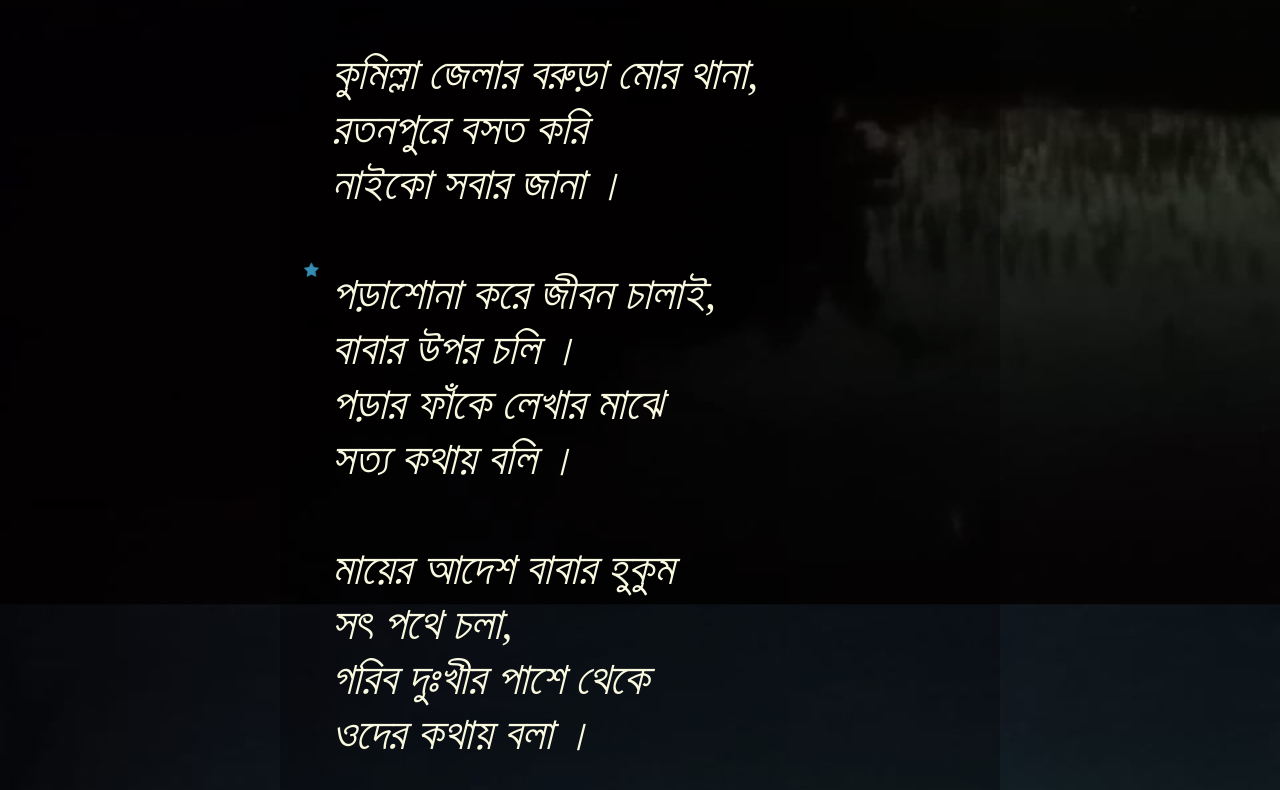
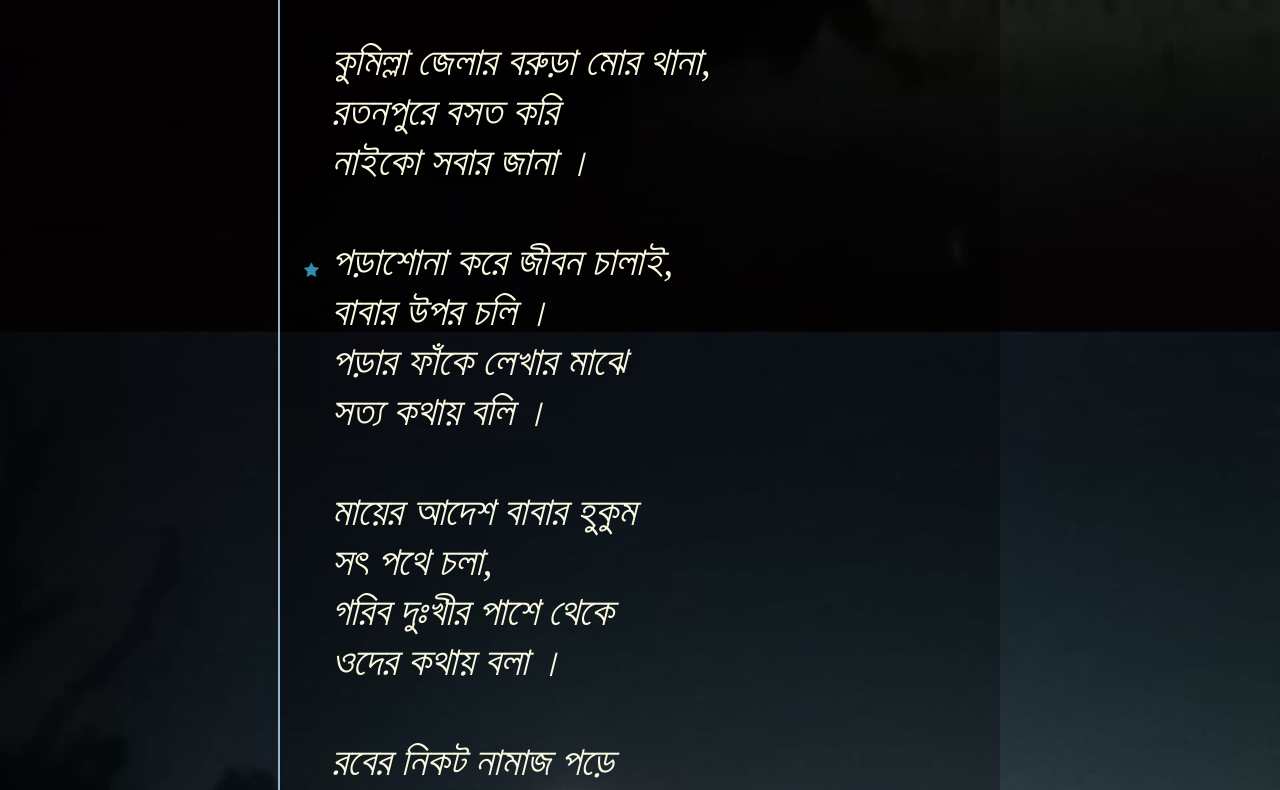
Before and after one commit to sm-angina/poetry-web, a plain HTML site: page poetry-web.html in a window 1280 px wide. Shown: the part 361-1151 px from the top of the page. Drawn offline with Linux system fonts and the light colour scheme.

Commit message:
midified files

```diff
--- a/poetry-web.html
+++ b/poetry-web.html
@@ -6,7 +6,7 @@
     <meta name="viewport" content="width=device-width, initial-scale=1.0">
     <title>Document</title>
     <link rel="stylesheet" href="https://cdnjs.cloudflare.com/ajax/libs/font-awesome/4.7.0/css/font-awesome.min.css">
-    <link rel="stylesheet" href="style.css">
+    <link rel="stylesheet" href="src/style.css">
 </head>
 <body>
     <div class="stars" id="stars1">
--- a/src/style.css
+++ b/src/style.css
@@ -5,8 +5,7 @@
     --text: 249, 249, 224;
     --bg: 255, 208, 208;
     --dark-bg: 255, 158, 170;
-    --font: clamp(18px , 4vw, 45px);
-    --a: white;
+    --font: clamp(18px , 4vw, 40px);
 }
 *{
     margin: 0;
@@ -54,6 +53,8 @@ body{
     font-style: italic;
     line-height: calc(var(--font) + 10px);
     margin: 8vh auto 12vh;
+
+    box-shadow: -2px -2px  #c4e6ffc4;
 }
 
 .poet-name{
```
Also changed, not shown: IMG-20241107-WA0001.jpg (deleted).
